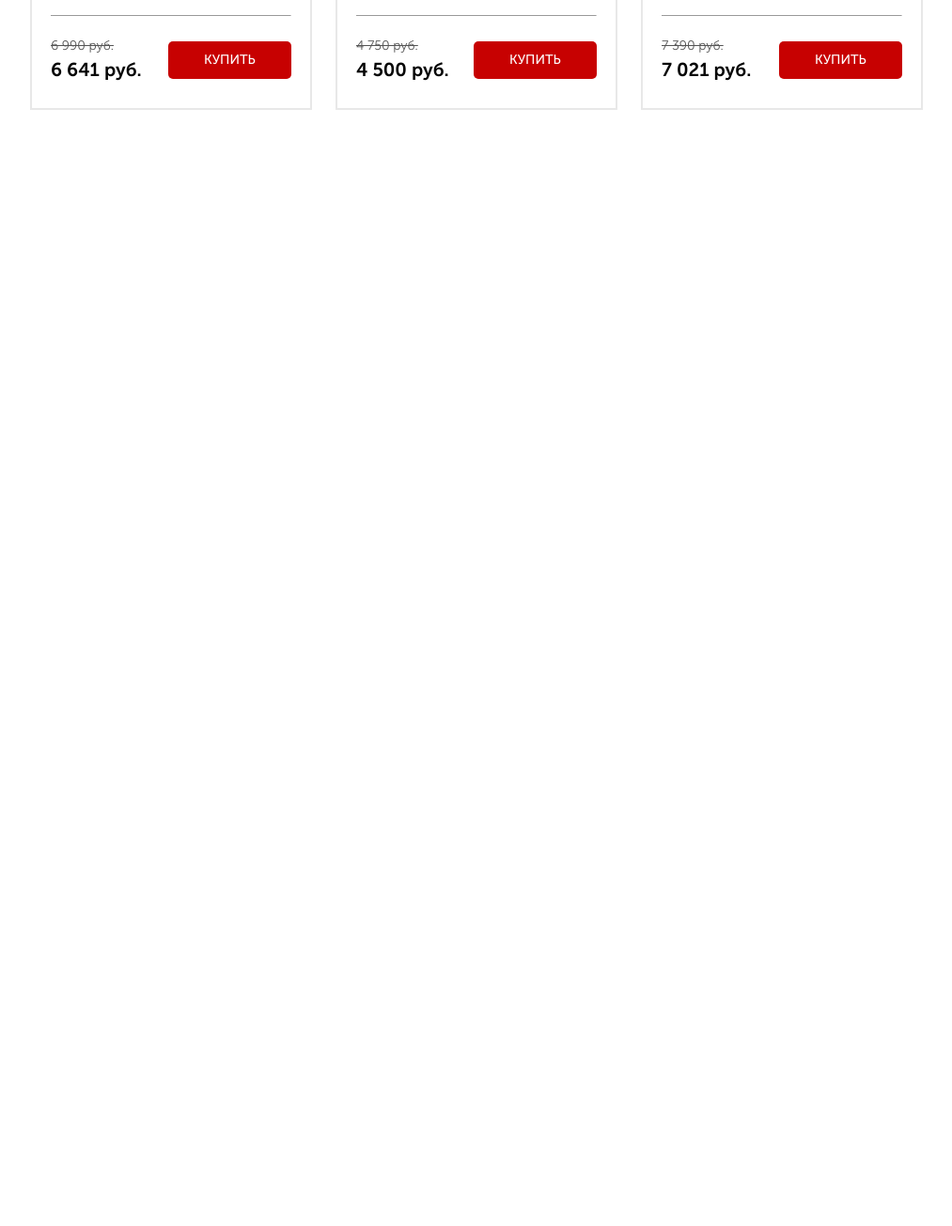
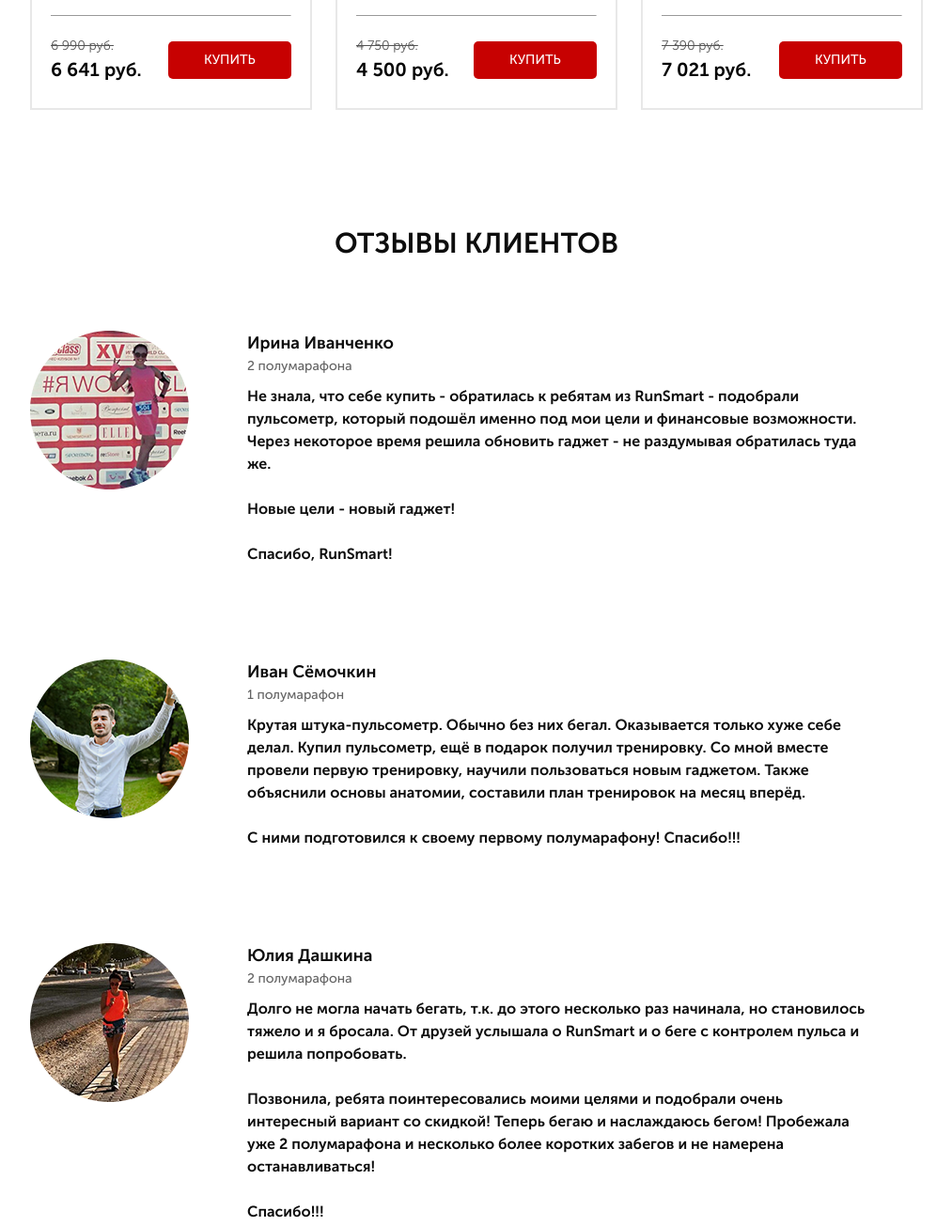
Before and after one commit to miha-9111/Pulse, a website: page src/index.html in a window 1280 px wide. Shown: the part 3679-4984 px from the top of the page at 94% size, without its empty margins (133-1146 px from the left). Before the commit the page ends 3916 px from the top, so only its background shows below. Drawn offline with nearby package versions, Linux system fonts and the light colour scheme.

Commit message:
Pulse ver 1.6-add-feed_block

```diff
--- a/src/index.html
+++ b/src/index.html
@@ -458,6 +458,51 @@
         </div>
     </section>
 
+    <section class="feed">
+        <div class="container">
+            <h2 class="title">отзывы клиентов</h2>
+            <div class="feed__item">
+                <img src="img/feed_1.png" alt="Ирина Иванченко" class="feed__img">
+                <div class="feed__text">
+                    <div class="feed__subtitle">Ирина Иванченко</div>
+                    <div class="feed__count">2 полумарафона</div>
+                    <div class="feed__descr">Не знала, что себе купить - обратилась к ребятам из RunSmart - подобрали пульсометр, который подошёл именно под мои цели и финансовые возможности.
+                        Через некоторое время решила обновить гаджет - не раздумывая обратилась туда же.
+                        <br><br>
+                        Новые цели - новый гаджет!
+                        <br><br>
+                        Спасибо, RunSmart!
+                    </div>
+                </div>
+            </div>
+            <div class="feed__item">
+                <img src="img/feed_2.png" alt="Иван Сёмочкин" class="feed__img">
+                <div class="feed__text">
+                    <div class="feed__subtitle">Иван Сёмочкин</div>
+                    <div class="feed__count">1 полумарафон</div>
+                    <div class="feed__descr">Крутая штука-пульсометр. Обычно без них бегал. Оказывается только хуже себе делал.
+                    Купил пульсометр, ещё в подарок получил тренировку. Со мной вместе провели первую тренировку, научили пользоваться новым гаджетом. Также объяснили основы анатомии, составили план тренировок на месяц вперёд.
+                    <br><br>
+                    С ними подготовился к своему первому полумарафону! Спасибо!!!
+                    </div>
+                </div>
+            </div>
+            <div class="feed__item">
+                <img src="img/feed_3.png" alt="Юлия Дашкина" class="feed__img">
+                <div class="feed__text">
+                    <div class="feed__subtitle">Юлия Дашкина</div>
+                    <div class="feed__count">2 полумарафона</div>
+                    <div class="feed__descr">Долго не могла начать бегать, т.к. до этого несколько раз начинала, но становилось тяжело и я бросала. От друзей услышала о RunSmart и о беге с контролем пульса и решила попробовать.
+                    <br><br>
+                    Позвонила, ребята поинтересовались моими целями и подобрали очень интересный вариант со скидкой! Теперь бегаю и наслаждаюсь бегом! Пробежала уже 2 полумарафона и несколько более коротких забегов и не намерена останавливаться!
+                    <br><br>
+                    Спасибо!!!
+                    </div>
+                </div>
+            </div>
+        </div>
+    </section>
+
     <script type="text/javascript" src="https://code.jquery.com/jquery-1.11.0.min.js"></script>
     <script type="text/javascript" src="https://code.jquery.com/jquery-migrate-1.2.1.min.js"></script>
     <script src="js/slick.min.js"></script>
--- /dev/null
+++ b/src/sass/blocks/_feed.scss
@@ -0,0 +1,35 @@
+.feed {
+   padding-bottom: 71px;
+   &__item {
+       display: flex;
+       margin-top: 100px;
+       &:nth-child(2) {
+           margin-top: 70px;
+       }
+    }
+    &__img {
+        width: 169px;
+        height: 169px;
+    }
+    &__text {
+        margin-left: 62px;
+        padding-right: 60px;
+    }
+    &__subtitle {
+        color: #0d0d0d;
+        font-size: 18px;
+        font-weight: 700;
+
+    }
+    &__count {
+        color: #646464;
+        font-size: 14px;
+        font-weight: 500;
+    }
+    &__descr {
+        color: #0d0d0d;
+        font-size: 16px;
+        font-weight: 700;
+        margin-top: 10px;
+    }
+}
--- a/src/sass/style.scss
+++ b/src/sass/style.scss
@@ -15,3 +15,4 @@
 @import 'blocks/forms';
 @import 'blocks/carousel';
 @import 'blocks/catalog';
+@import 'blocks/feed';
```
Also changed, not shown: src/css/style.min.css.
